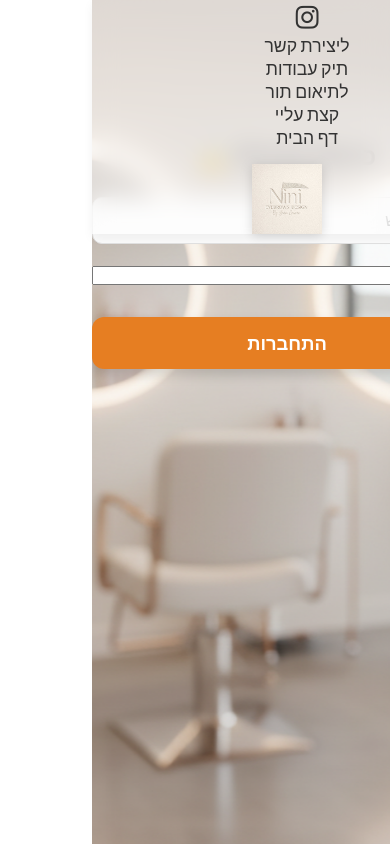
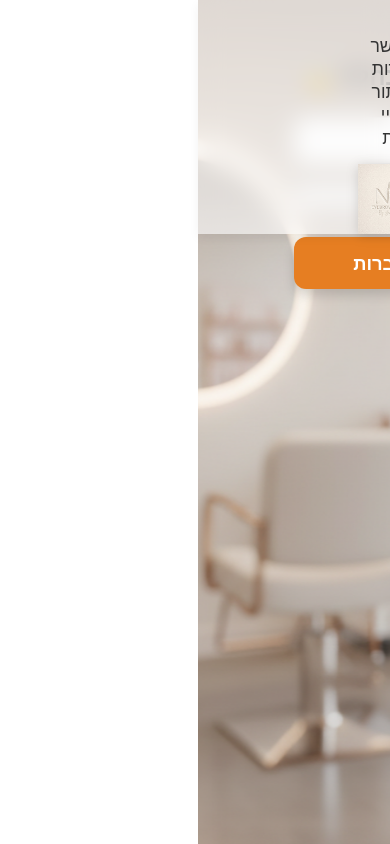
Before and after one commit to HarelAmarilio/queue-management-system, a React (Vite) app: page /admin in a window 390 px wide. Built offline with nearby package versions, Linux system fonts and the light colour scheme.

Commit message:
Changed URL address & edit for mobile

```diff
--- a/server.js
+++ b/server.js
@@ -15,10 +15,7 @@ const PORT = process.env.PORT || 5001;
 // Middleware setup
 app.use(
   cors({
-    origin: [
-      "http://localhost:5173",
-      "https://queue-management-system-phi-five.vercel.app",
-    ],
+    origin: ["http://localhost:5173", "https://nini-eyebrows.vercel.app"],
   }),
 );
 app.use(express.json());
--- a/src/index.css
+++ b/src/index.css
@@ -520,3 +520,13 @@ nav ul li a:hover::after {
     height: 200px;
   }
 }
+@media (max-width: 768px) {
+  .app {
+    display: flex;
+    flex-direction: column;
+    gap: 15px;
+    font-size: 16px;
+    align-items: center;
+    padding: 10px 0;
+  }
+}
```
